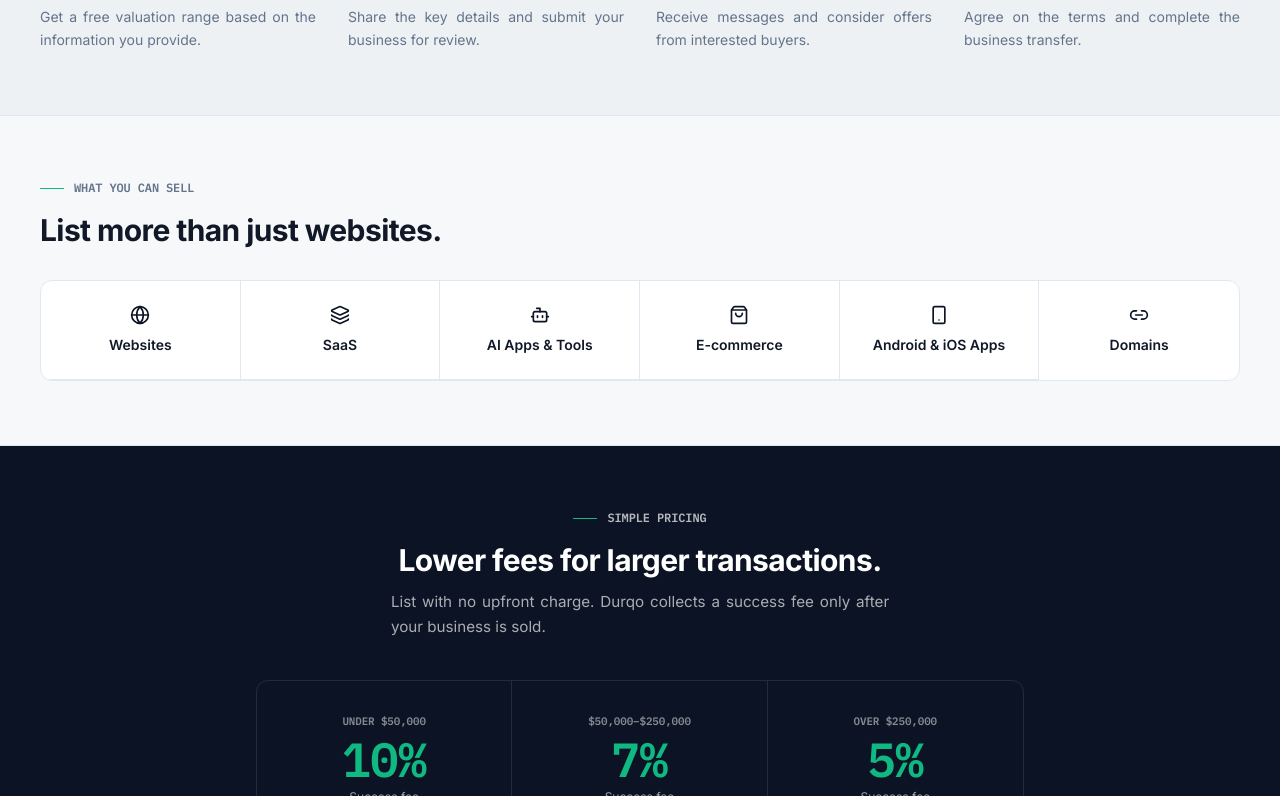
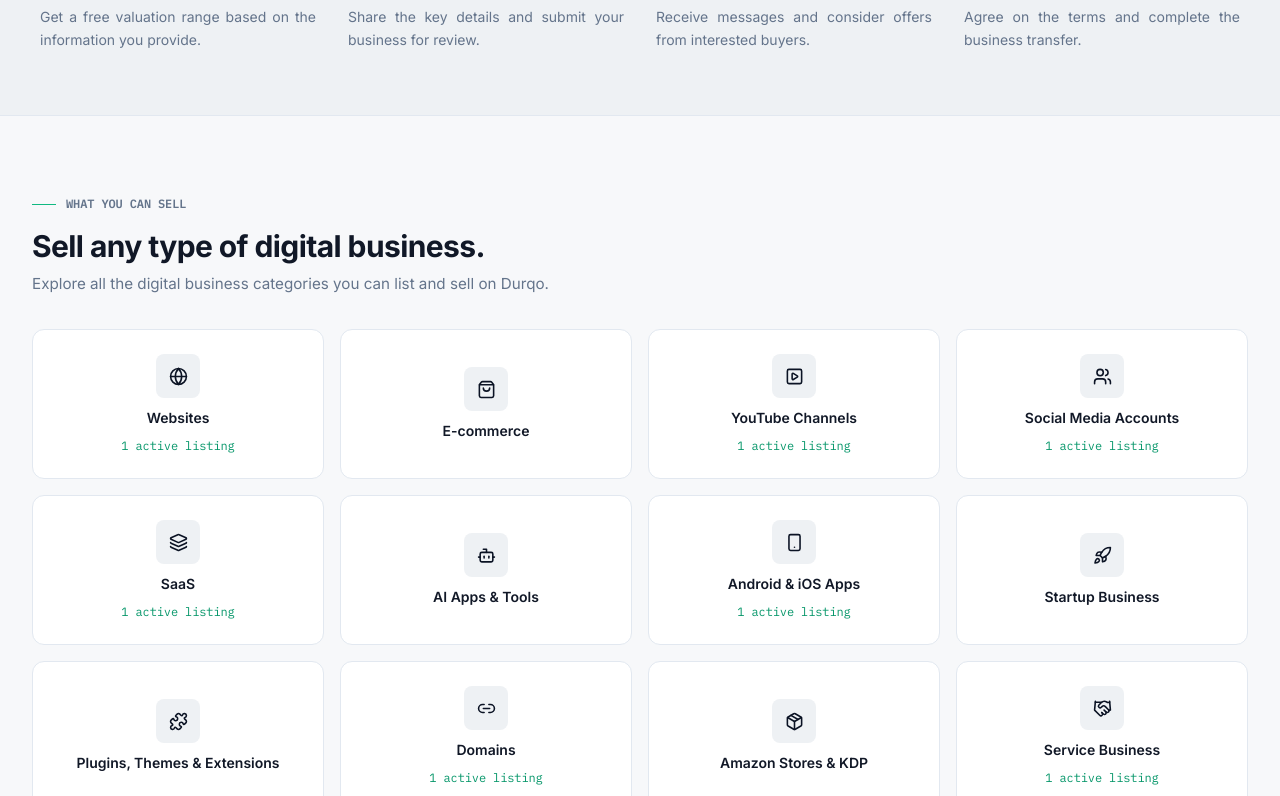
Before and after one commit to mdmanirmia/durqo-app, a Next.js app: page /sell in a window 1280 px wide. Shown: the part 1424-2220 px from the top of the page. Built offline with nearby package versions, Linux system fonts and the light colour scheme; no server answers; the database is empty.

Commit message:
Sell page: show every active category with live counts

```diff
--- a/src/app/sell/page.tsx
+++ b/src/app/sell/page.tsx
@@ -14,8 +14,9 @@ import {
   Tag,
   TrendingUp,
 } from "lucide-react";
-import { CATEGORY_MAP } from "@/lib/categories";
+import { CATEGORIES } from "@/lib/categories";
 import { CATEGORY_ICONS } from "@/lib/category-icons";
+import { getPublishedListings } from "@/lib/data/listings.server";
 import Container from "@/components/ui/Container";
 import Button from "@/components/ui/Button";
 import SellFaq from "./SellFaq";
@@ -101,13 +102,6 @@ const PROCESS_STEPS = [
   { n: "04", title: "Complete the transfer", body: "Agree on the terms and complete the business transfer." },
 ];
 
-// Real categories only — every id below exists in CATEGORY_MAP and links to
-// a real /buy?category= filter, per the "only make an item clickable when a
-// relevant destination exists" instruction. The mockup's "Mobile Apps" is
-// this catalog's actual "Android & iOS Apps" category — using the real name
-// rather than inventing a category that doesn't exist in the data.
-const SELL_CATEGORY_IDS = ["websites", "saas", "ai-apps-tools", "e-commerce", "apps-tools", "domains"];
-
 // Boundaries match this project's real, published tiered policy (see /terms
 // Section 05 for the legal fee table, which currently differs from this —
 // flagged separately, not changed here) and this page's own FAQ answer:
@@ -162,7 +156,19 @@ const SELL_FAQS = [
   },
 ];
 
-export default function SellPage() {
+export default async function SellPage() {
+  // Real per-category listing counts (Sep 6, 2026 "What You Can Sell"
+  // rework) — same computation the homepage's own category grid already
+  // uses (getPublishedListings() + a categoryId -> count map), so this
+  // section's counts are never hardcoded/estimated and self-update as
+  // listings publish. Falls back to bundled mock data automatically when
+  // Supabase isn't reachable, same as every other page using this helper.
+  const listings = await getPublishedListings();
+  const categoryCounts = new Map<string, number>();
+  for (const l of listings) {
+    categoryCounts.set(l.categoryId, (categoryCounts.get(l.categoryId) ?? 0) + 1);
+  }
+
   return (
     <main>
       {/* HERO — 52/48 desktop split via fr units (not percent), same
@@ -321,31 +327,46 @@ export default function SellPage() {
         </Container>
       </section>
 
-      {/* WHAT YOU CAN SELL — one unified bordered surface, not six
-          floating cards; each cell is a real, clickable category filter. */}
-      <section className="border-b border-rule py-14 sm:py-16">
+      {/* WHAT YOU CAN SELL — Sep 6, 2026 rework: every active main category
+          from the shared CATEGORIES source (src/lib/categories.ts), not a
+          hardcoded shortlist — so a newly-added category appears here with
+          zero changes to this file. Each tile is its own bordered/rounded
+          surface (rather than one shared divide-x strip) so a 16-category
+          grid reads as a clean multi-row layout instead of one unified bar;
+          listing counts are computed live from real published listings,
+          never hardcoded, and hidden entirely for a category with none. */}
+      <section className="border-b border-rule py-20">
         <Container>
-          <Inner>
+          <div className="mx-auto max-w-[1240px]">
             <DashEyebrow>What you can sell</DashEyebrow>
-            <h2 className="mb-8 text-2xl sm:text-3xl">List more than just websites.</h2>
-            <div className="grid grid-cols-2 divide-x divide-y divide-rule overflow-hidden rounded-xl border border-rule bg-paper-raised sm:grid-cols-3 lg:grid-cols-6">
-              {SELL_CATEGORY_IDS.map((id) => {
-                const category = CATEGORY_MAP[id];
-                const Icon = CATEGORY_ICONS[id];
-                if (!category) return null;
+            <h2 className="text-2xl sm:text-3xl">Sell any type of digital business.</h2>
+            <p className="mb-8 mt-2 max-w-[60ch] text-[0.95rem] leading-relaxed text-ink-soft">
+              Explore all the digital business categories you can list and sell on Durqo.
+            </p>
+            <div className="grid grid-cols-2 gap-4 md:grid-cols-3 xl:grid-cols-4">
+              {CATEGORIES.map((category) => {
+                const Icon = CATEGORY_ICONS[category.id];
+                const count = categoryCounts.get(category.id) ?? 0;
                 return (
                   <Link
-                    key={id}
-                    href={`/buy?category=${id}`}
-                    className="relative z-0 flex flex-col items-center gap-2.5 px-4 py-6 text-center transition hover:bg-brand-soft/40 focus-visible:z-10 focus-visible:bg-brand-soft/40 focus-visible:shadow-[0_16px_32px_-22px_rgba(15,23,41,0.25)] focus-visible:outline-none focus-visible:ring-2 focus-visible:ring-brand/50"
+                    key={category.id}
+                    href={`/buy?category=${category.id}`}
+                    className="flex h-full min-h-[7rem] flex-col items-center justify-center gap-2.5 rounded-xl border border-rule bg-paper-raised px-4 py-6 text-center transition hover:border-brand hover:bg-brand-soft/40 focus-visible:border-brand focus-visible:bg-brand-soft/40 focus-visible:outline-none focus-visible:ring-2 focus-visible:ring-brand/50"
                   >
-                    <Icon size={20} className="text-brand-strong" />
+                    <span className="grid h-11 w-11 place-items-center rounded-lg bg-paper-sunk text-brand-strong transition group-hover:bg-brand">
+                      <Icon size={19} />
+                    </span>
                     <span className="text-sm font-semibold text-ink">{category.name}</span>
+                    {count > 0 && (
+                      <span className="mono text-xs text-brand-hover">
+                        {count} active listing{count === 1 ? "" : "s"}
+                      </span>
+                    )}
                   </Link>
                 );
               })}
             </div>
-          </Inner>
+          </div>
         </Container>
       </section>
 
```
